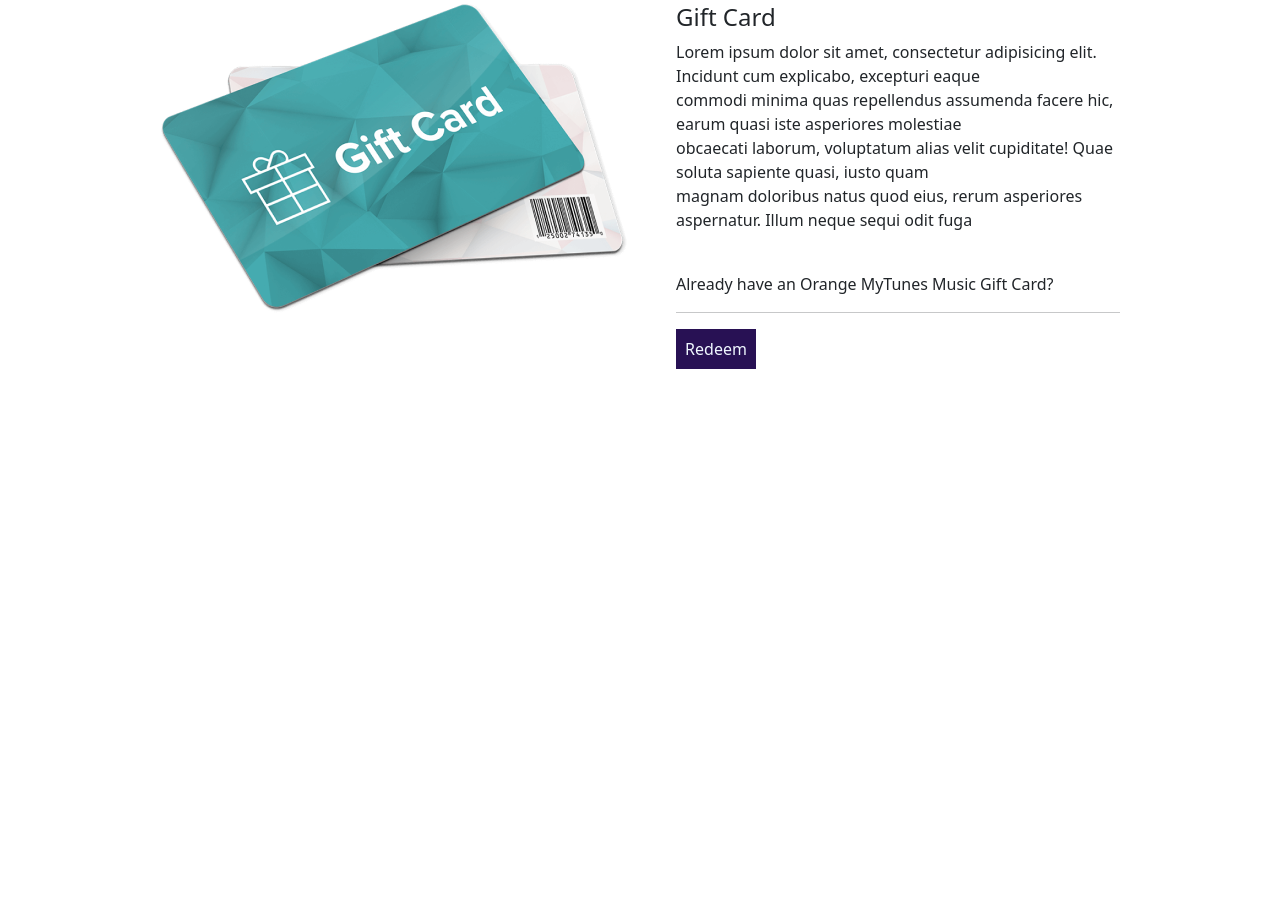
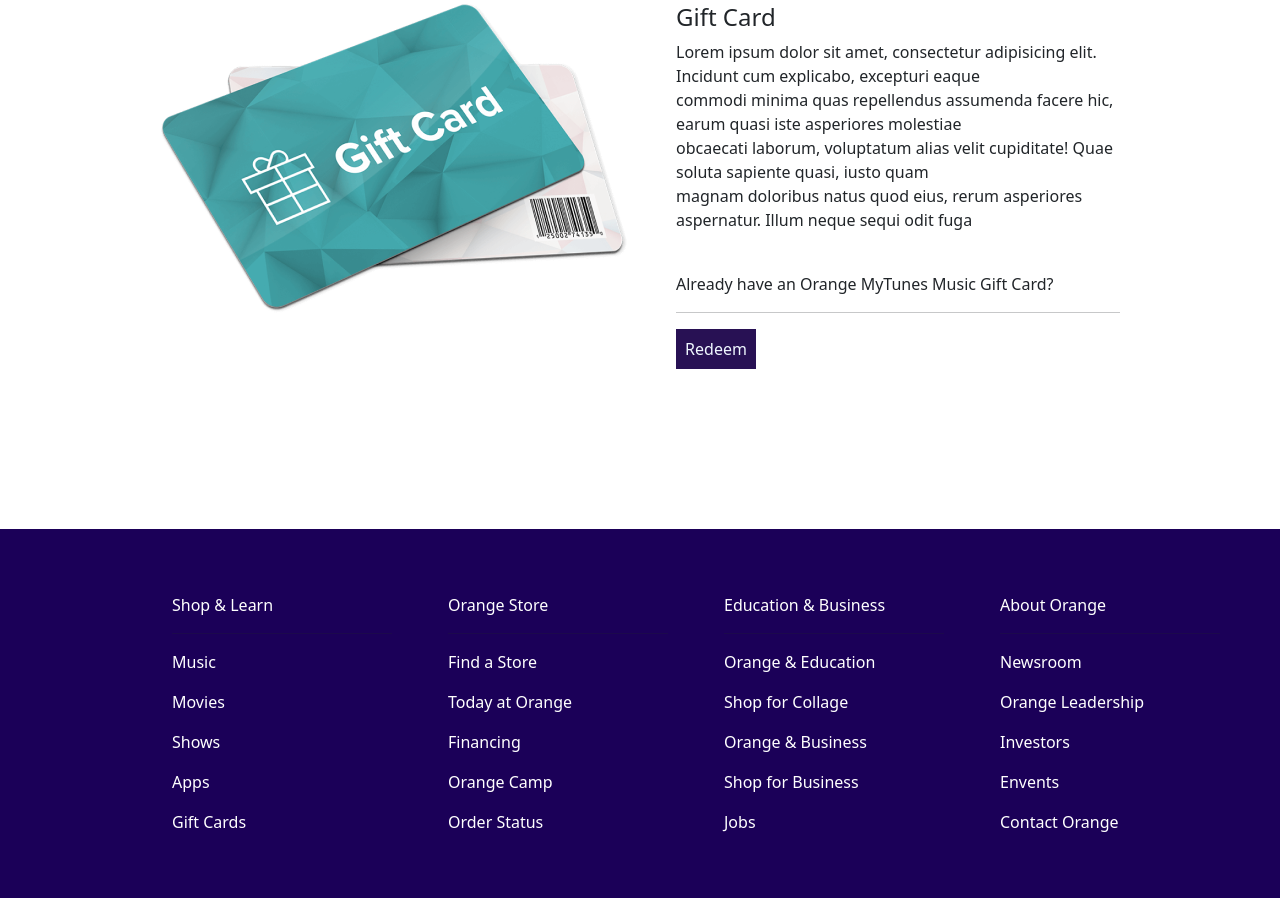
Before and after one commit to afshanqasim07/mytunes-website, a plain HTML site: page index.html in a window 1280 px wide. Shown: the part 4057-4955 px from the top of the page. Before the commit the page ends 4586 px from the top, so only its background shows below. Drawn offline with nearby package versions, Linux system fonts and the light colour scheme.

Commit message:
project almost done

```diff
--- a/index.html
+++ b/index.html
@@ -108,9 +108,57 @@
       </div>
      </section>
     <!-- 6th section ended -->
-
-
-      </main>
+    </main>
+    <footer class="footer">
+      <div class="container-fluid">
+        <div class="row p-5">
+          <div class="col-sm-12 col-md-12 col-lg-3">
+            <ul>
+              <li>Shop & Learn</li>
+              <hr>
+              <li>Music</li>
+              <li>Movies</li>
+              <li>Shows</li>
+              <li>Apps</li>
+              <li>Gift Cards</li>
+            </ul>
+          </div>
+          <div class="col-sm-12 col-md-12 col-lg-3">
+            <ul>
+              <li>Orange Store</li>
+              <hr>
+              <li>Find a Store</li>
+              <li>Today at Orange</li>
+              <li>Financing</li>
+              <li>Orange Camp</li>
+              <li>Order Status</li>
+            </ul>
+          </div>
+          <div class="col-sm-12 col-md-12 col-lg-3">
+            <ul>
+              <li>Education & Business</li>
+              <hr>
+              <li>Orange & Education</li>
+              <li>Shop for Collage</li>
+              <li>Orange & Business</li>
+              <li>Shop for Business</li>
+              <li>Jobs</li>
+            </ul>
+          </div>
+          <div class="col-sm-12 col-md-12 col-lg-3">
+            <ul>
+              <li>About Orange</li>
+              <hr>
+              <li>Newsroom</li>
+              <li>Orange Leadership</li>
+              <li>Investors</li>
+              <li>Envents</li>
+              <li>Contact Orange</li>
+            </ul>
+          </div>
+        </div>
+      </div>
+    </footer>
 
       <script src="https://kit.fontawesome.com/3923869c7a.js" crossorigin="anonymous"></script>
   <script src="https://cdn.jsdelivr.net/npm/bootstrap@5.0.2/dist/js/bootstrap.bundle.min.js" integrity="sha384-MrcW6ZMFYlzcLA8Nl+NtUVF0sA7MsXsP1UyJoMp4YLEuNSfAP+JcXn/tWtIaxVXM" crossorigin="anonymous"></script>
--- a/styles/style.css
+++ b/styles/style.css
@@ -121,3 +121,12 @@ ul li{
     border: none;
     width: 5rem;
 }
+.footer{
+    background-color: rgb(27,0,88);
+    padding-left: 5rem;
+}
+.
+hr{
+    color: #f0f8ff;
+    font-weight: bolder;
+}
```
